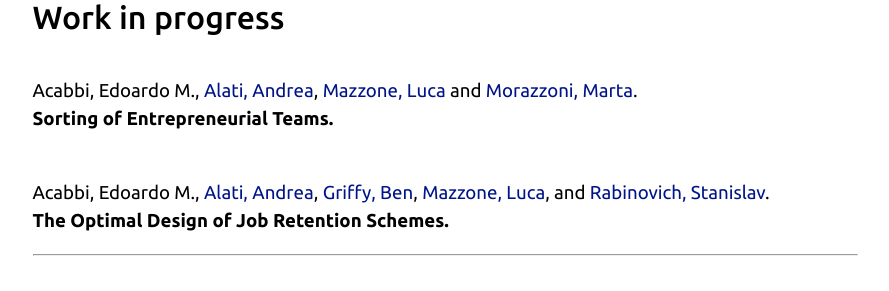
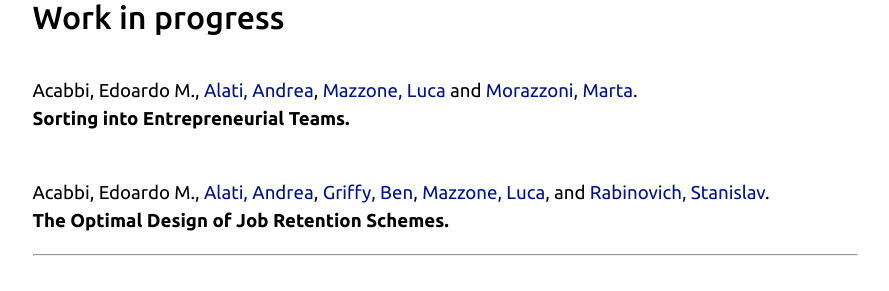
Before and after one commit to eacabbi/eacabbi.github.io, a Jekyll site: the page built from index.md, in a window 1280 px wide and 900 px high, scrolled down 2062 px. Shown: the part 152-443 px from the top of the window, without its empty margins (195-1084 px from the left). Built offline with Jekyll 4.4.1, drawn with Linux system fonts in a browser that asks for light colours; some web fonts are replaced.

Commit message:
small correction

```diff
--- a/index.md
+++ b/index.md
@@ -96,7 +96,7 @@ Rigidities in firms' payroll adjustment amplify the impact of aggregate fluctuat
 
 <br>
 Acabbi, Edoardo M., <a href="https://andrealati.github.io"> Alati, Andrea</a>, <a href="https://lucamazzone.github.io/"> Mazzone, Luca</a> and <a href="https://martamorazzoni.weebly.com/"> Morazzoni, Marta</a>.
-<br>**Sorting of Entrepreneurial Teams.**
+<br>**Sorting into Entrepreneurial Teams.**
 
 <br>
 Acabbi, Edoardo M., <a href="https://andrealati.github.io"> Alati, Andrea</a>, <a href="https://www.bengriffy.com/"> Griffy, Ben</a>, <a href="https://lucamazzone.github.io/"> Mazzone, Luca</a>, and <a href="https://sites.google.com/site/stanrabinovicheconomics/">Rabinovich, Stanislav</a>.
```
